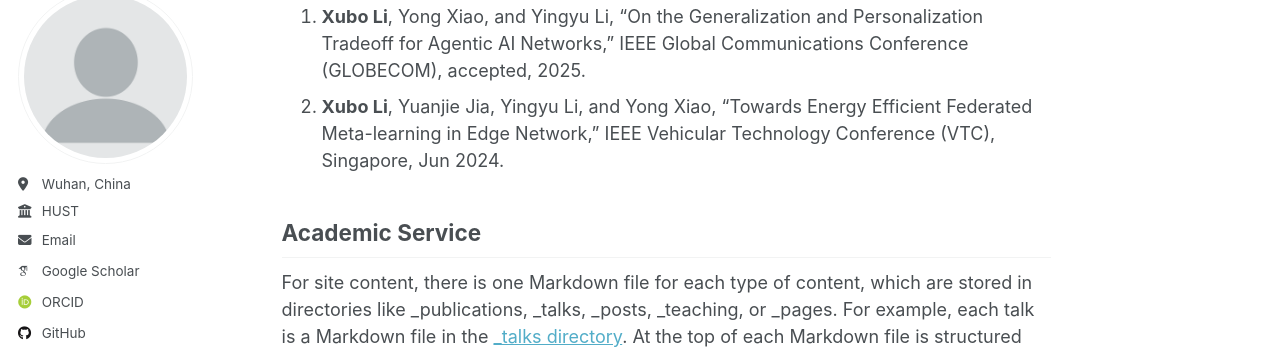
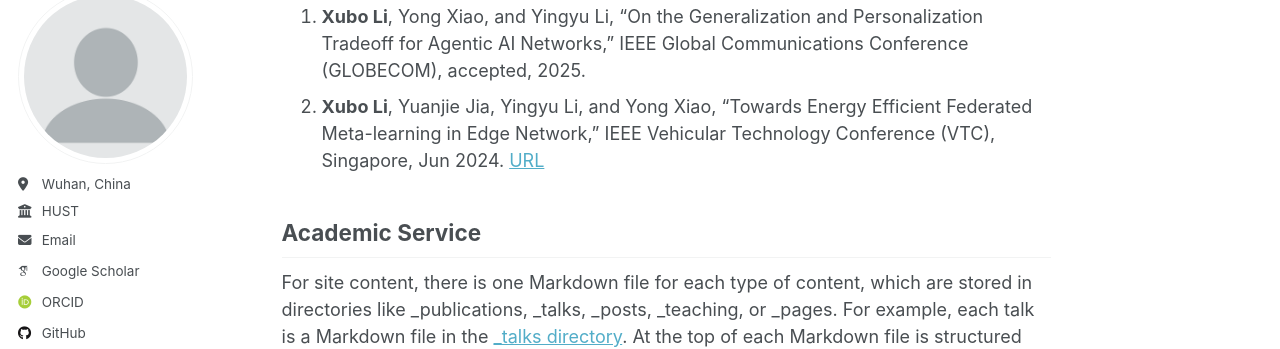
Before and after one commit to XuboLee/xubolee.github.io, a Jekyll site: the page built from _pages/about.md, in a window 1280 px wide and 900 px high, scrolled down 439 px. Shown: the part 110-459 px from the top of the window. Built offline with Jekyll 4.4.1, drawn with Linux system fonts in a browser that asks for light colours; some web fonts are replaced; a script that is not in the unit is left out.

Commit message:
Update about.md

```diff
--- a/_pages/about.md
+++ b/_pages/about.md
@@ -25,7 +25,7 @@ Educational Background
 Publications
 ======
 1. <strong>Xubo Li</strong>, Yong Xiao, and Yingyu Li, "On the Generalization and Personalization Tradeoff for Agentic AI Networks," IEEE Global Communications Conference (GLOBECOM), accepted, 2025.
-1. <strong>Xubo Li</strong>, Yuanjie Jia, Yingyu Li, and Yong Xiao, "Towards Energy Efficient Federated Meta-learning in Edge Network," IEEE Vehicular Technology Conference (VTC), Singapore, Jun 2024.
+1. <strong>Xubo Li</strong>, Yuanjie Jia, Yingyu Li, and Yong Xiao, "Towards Energy Efficient Federated Meta-learning in Edge Network," IEEE Vehicular Technology Conference (VTC), Singapore, Jun 2024. [URL](https://ieeexplore.ieee.org/stamp/stamp.jsp?tp=&arnumber=10683432)
 
 
 
```
